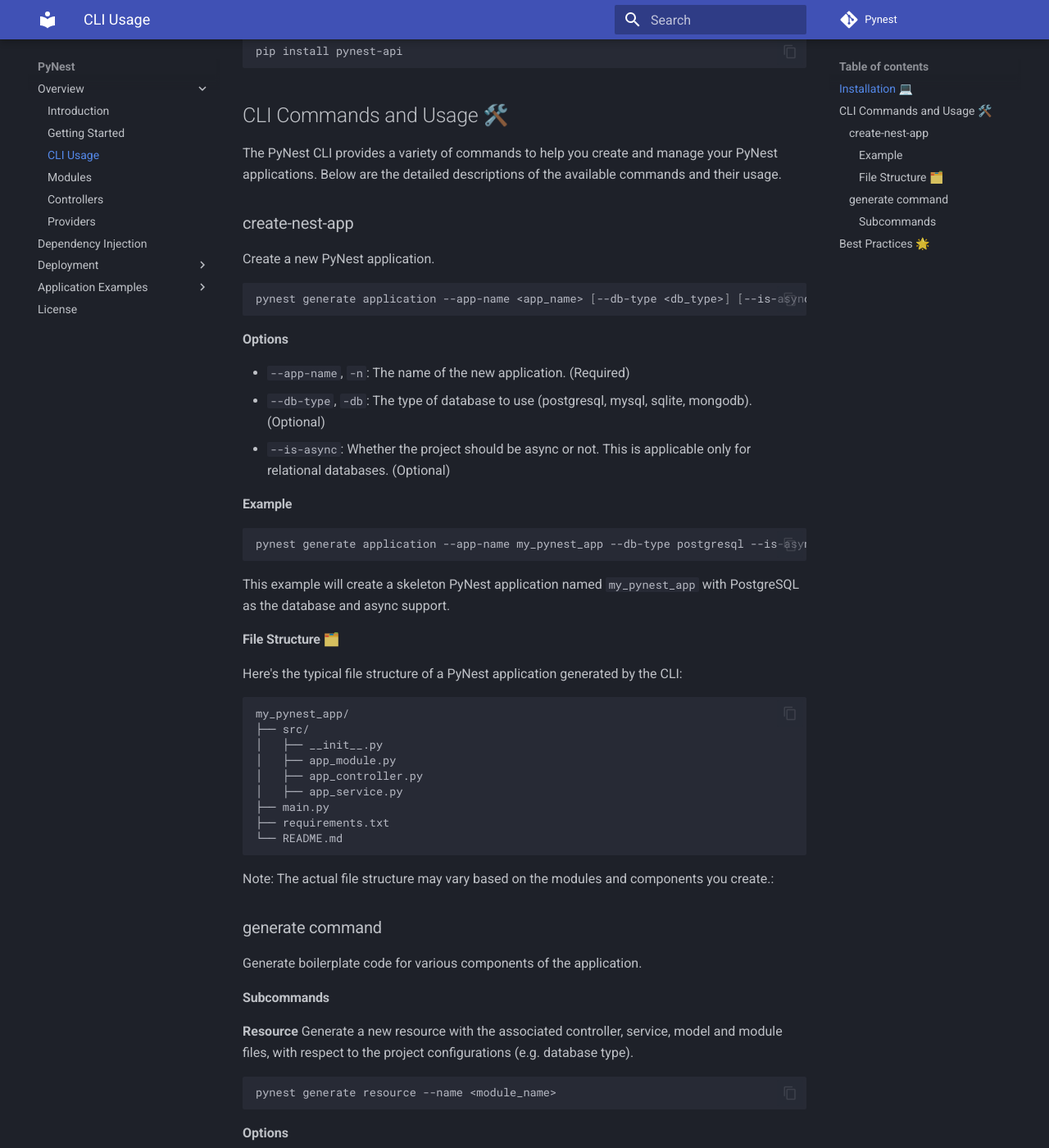
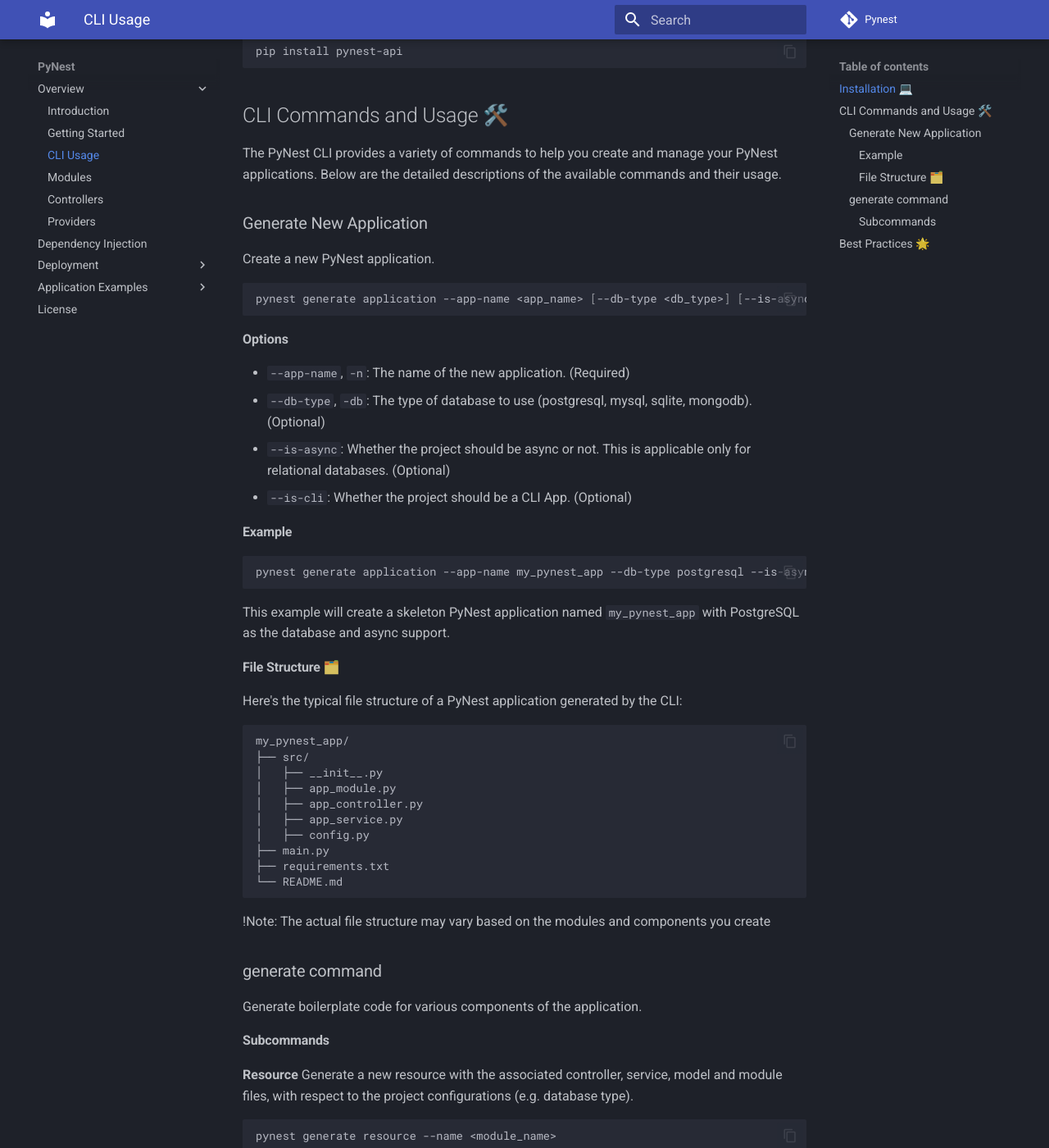
Before and after one commit to PythonNest/PyNest, an MkDocs documentation site: the page built from docs/cli.md, in a window 1280 px wide and 1400 px high, scrolled down 346 px. Shown: the whole window at 82% size. Built offline with MkDocs 1.6.1 and Material for MkDocs 9.7.7, drawn with Linux system fonts in a browser that asks for light colours; comment, search, counter and statistics services are not loaded.

````diff
--- a/docs/cli.md
+++ b/docs/cli.md
@@ -13,7 +13,7 @@
 ## CLI Commands and Usage 🛠️
 The PyNest CLI provides a variety of commands to help you create and manage your PyNest applications. Below are the detailed descriptions of the available commands and their usage.
 
-### create-nest-app
+### Generate New Application
 Create a new PyNest application.
 
 ```bash
@@ -24,6 +24,7 @@
 * `--app-name`, `-n`: The name of the new application. (Required)
 * `--db-type`, `-db`: The type of database to use (postgresql, mysql, sqlite, mongodb). (Optional)
 * `--is-async`: Whether the project should be async or not. This is applicable only for relational databases. (Optional)
+* `--is-cli`: Whether the project should be a CLI App. (Optional)
 
 #### Example
 ```bash
@@ -42,12 +43,13 @@
 │   ├── app_module.py
 │   ├── app_controller.py
 │   ├── app_service.py
+│   ├── config.py
 ├── main.py
 ├── requirements.txt
 └── README.md
 ```
 
-Note: The actual file structure may vary based on the modules and components you create.:
+!Note: The actual file structure may vary based on the modules and components you create
 
 
 ### generate command
````
Also changed, not shown: README.md (+39 -28 lines).
